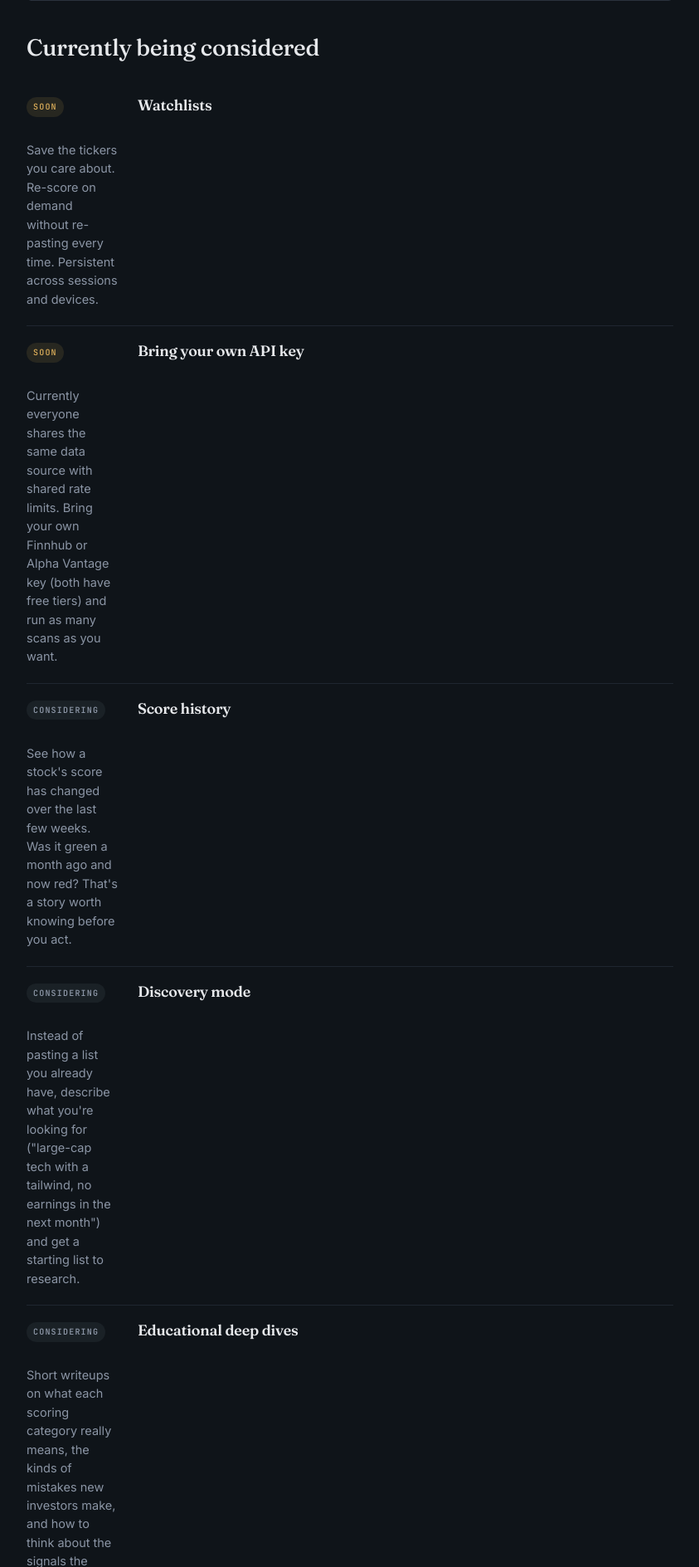
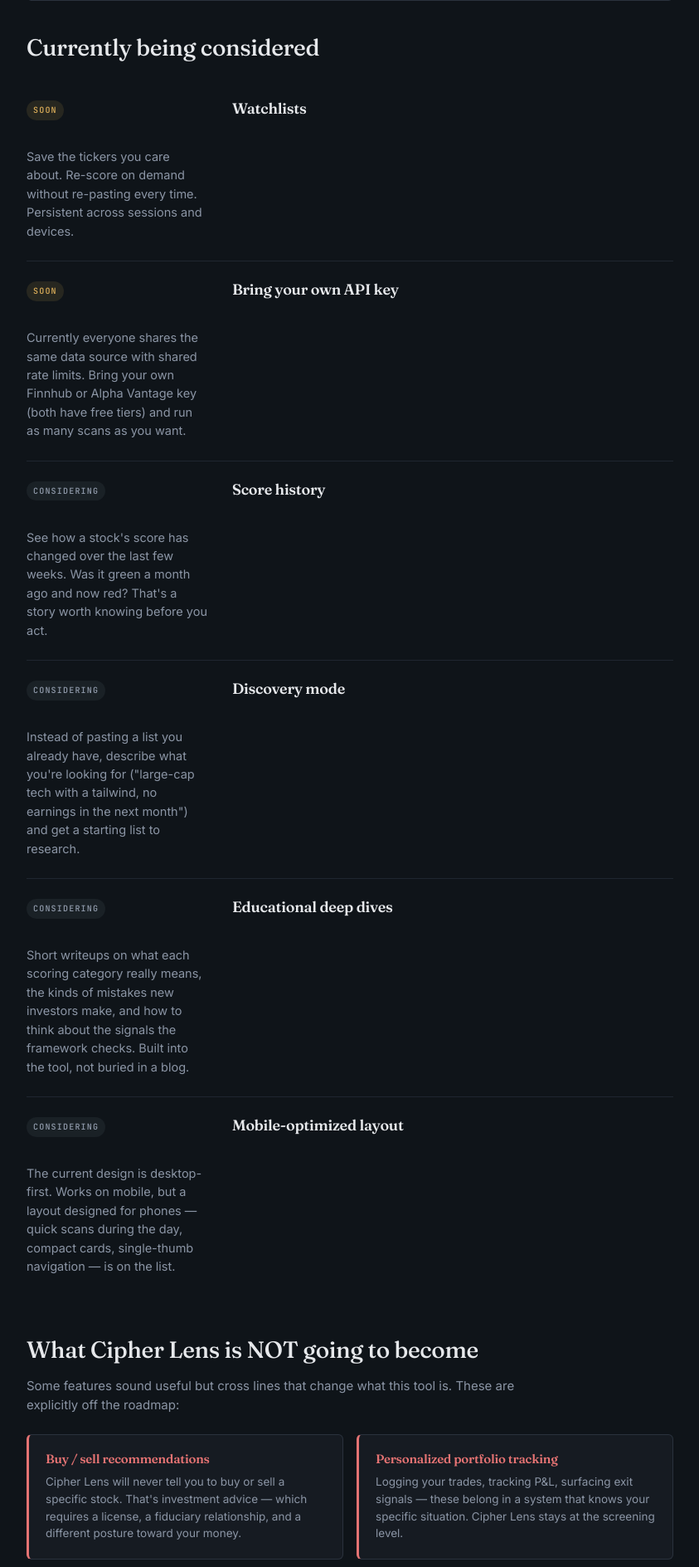
Before and after one commit to Max77788/CIpherLens, a Flask app: page /roadmap in a window 1280 px wide. Shown: the part 543-2431 px from the top of the page at 83% size, without its empty margins (218-1061 px from the left). Run offline with Flask 3, Linux system fonts and the light colour scheme.

Commit message:
Widen roadmap left column and remove text width constraint
- Grid columns: 110px -> 220px (2x wider status/description column)
- Remove max-width: 65ch from roadmap items so text flows full width
- Increase gap and padding for breathing room
- Mobile breakpoint raised to 780px for better responsive layout

Co-Authored-By: Claude Opus 4.7 <noreply@anthropic.com>

```diff
--- a/templates/roadmap.html
+++ b/templates/roadmap.html
@@ -105,9 +105,9 @@
 .roadmap-section { margin: 24px 0 48px; }
 .roadmap-item {
   display: grid;
-  grid-template-columns: 110px 1fr;
-  gap: 24px;
-  padding: 20px 0;
+  grid-template-columns: 220px 1fr;
+  gap: 28px;
+  padding: 24px 0;
   border-bottom: 1px solid var(--border-soft);
   align-items: start;
 }
@@ -126,7 +126,7 @@
 .status-soon { background: var(--accent-soft); color: var(--accent); }
 .status-considering { background: var(--gray-soft); color: var(--text-dim); }
 .roadmap-item h3 { margin: 0 0 8px; font-size: 18px; }
-.roadmap-item p { margin: 0; color: var(--text-dim); font-size: 14.5px; }
+.roadmap-item p { margin: 0; color: var(--text-dim); font-size: 14.5px; max-width: none; }
 
 .not-grid {
   display: grid;
@@ -134,7 +134,7 @@
   gap: 16px;
   margin: 24px 0 48px;
 }
-@media (max-width: 600px) {
+@media (max-width: 780px) {
   .not-grid { grid-template-columns: 1fr; }
   .roadmap-item { grid-template-columns: 1fr; gap: 8px; }
 }
```
Also changed, not shown: _screenshot.jpg (added).
